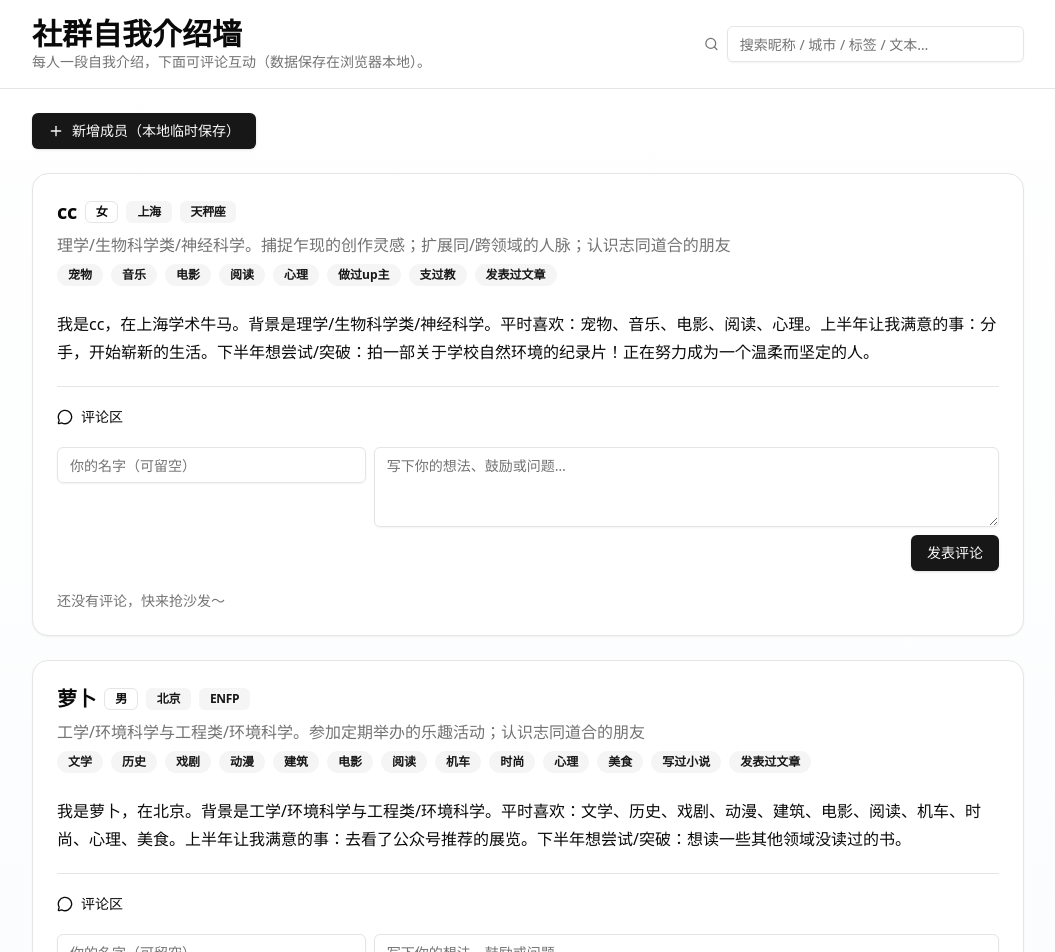
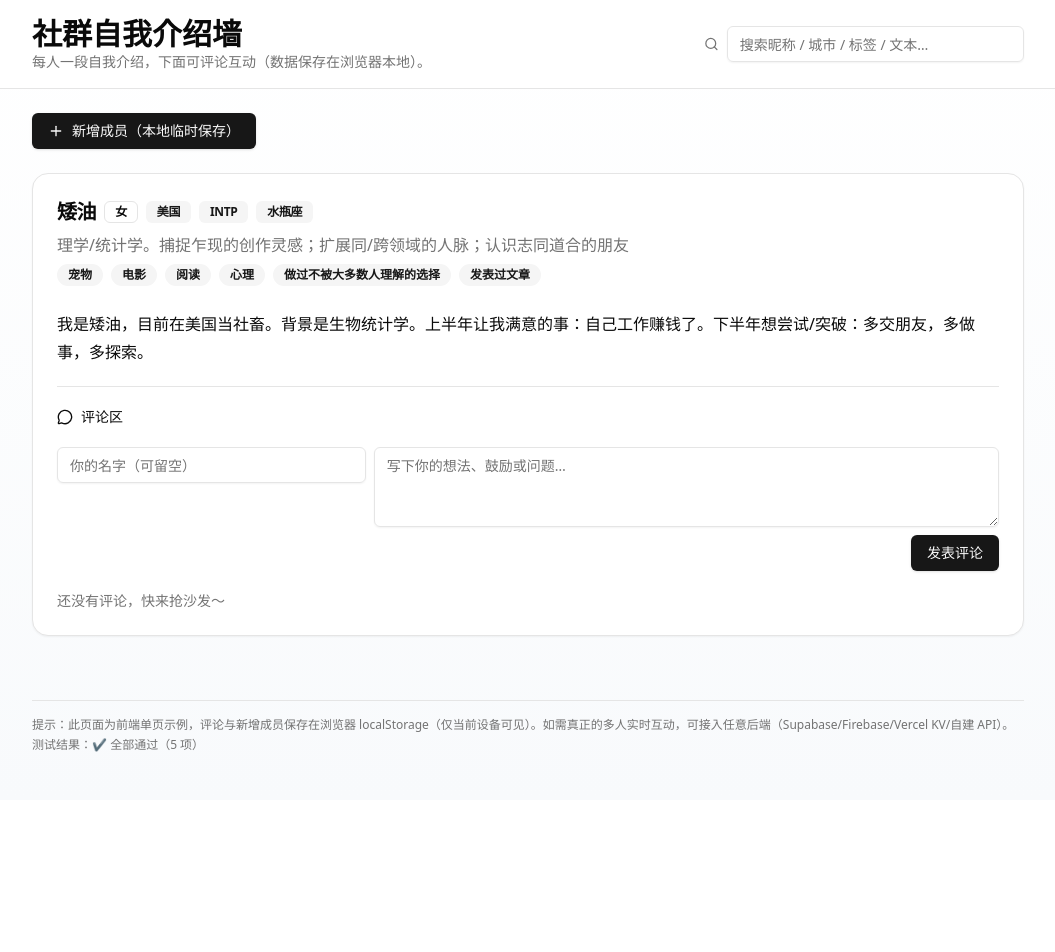
Before and after one commit to sophiezhu557/intro_wall, a React (Vite) app: page / in a window 1280 px wide. Shown: the top 952 px of the page, without its empty margins (112-1167 px from the left). After the commit the page ends 800 px from the top, so only its background shows below. Built offline with nearby package versions, Linux system fonts and the light colour scheme.

Commit message:
changed personal information

```diff
--- a/src/App.jsx
+++ b/src/App.jsx
@@ -11,78 +11,94 @@ import { X, MessageCircle, Search, Plus } from "lucide-react";
 // =====================
 // 数据源（可替换为完整导出的 JSON）
 // =====================
+// const PEOPLE = [
+//   {
+//     id: "p1",
+//     name: "cc",
+//     gender: "女",
+//     city: "上海",
+//     mbti: "",
+//     zodiac: "天秤座",
+//     tags: ["宠物", "音乐", "电影", "阅读", "心理", "做过up主", "支过教", "发表过文章"],
+//     headline:
+//       "理学/生物科学类/神经科学。捕捉乍现的创作灵感；扩展同/跨领域的人脉；认识志同道合的朋友",
+//     intro:
+//       "我是cc，在上海学术牛马。背景是理学/生物科学类/神经科学。平时喜欢：宠物、音乐、电影、阅读、心理。上半年让我满意的事：分手，开始崭新的生活。下半年想尝试/突破：拍一部关于学校自然环境的纪录片！正在努力成为一个温柔而坚定的人。",
+//   },
+//   {
+//     id: "p2",
+//     name: "萝卜",
+//     gender: "男",
+//     city: "北京",
+//     mbti: "ENFP",
+//     zodiac: "",
+//     tags: [
+//       "文学",
+//       "历史",
+//       "戏剧",
+//       "动漫",
+//       "建筑",
+//       "电影",
+//       "阅读",
+//       "机车",
+//       "时尚",
+//       "心理",
+//       "美食",
+//       "写过小说",
+//       "发表过文章",
+//     ],
+//     headline: "工学/环境科学与工程类/环境科学。参加定期举办的乐趣活动；认识志同道合的朋友",
+//     intro:
+//       "我是萝卜，在北京。背景是工学/环境科学与工程类/环境科学。平时喜欢：文学、历史、戏剧、动漫、建筑、电影、阅读、机车、时尚、心理、美食。上半年让我满意的事：去看了公众号推荐的展览。下半年想尝试/突破：想读一些其他领域没读过的书。",
+//   },
+//   {
+//     id: "p3",
+//     name: "王一",
+//     gender: "",
+//     city: "",
+//     mbti: "INFP",
+//     zodiac: "双鱼座",
+//     tags: [
+//       "健身",
+//       "游戏",
+//       "艺术",
+//       "音乐",
+//       "哲学",
+//       "文学",
+//       "历史",
+//       "动漫",
+//       "摄影",
+//       "电影",
+//       "阅读",
+//       "舞蹈",
+//       "时尚",
+//       "表演",
+//       "心理",
+//       "美食",
+//       "solo trip",
+//       "勇敢做过不被他人理解的选择",
+//       "发表过文章",
+//     ],
+//     headline:
+//       "法学/公安学类/犯罪学。获得高质的表达机会；捕捉乍现的创作灵感；扩展同/跨领域的人脉；参加定期举办的乐趣活动；认识志同道合的朋友；收获建设性建议/意见",
+//     intro:
+//       "我是王一。背景是法学/公安学类/犯罪学。平时喜欢：健身、游戏、艺术、音乐、哲学、文学、历史、动漫、摄影、电影、阅读、舞蹈、时尚、表演、心理、美食。上半年让我满意的事：完成了一项大工作，并认清一些事情。同时身体还比较健康。下半年想尝试/突破：着重在个人层面，做个人选择。我是一个兴趣比较广泛的人，非常想有一些新的信息刺激，同时又需要很多时间消化，非常期待与大家聊天。",
+//   },
+// ];
+
 const PEOPLE = [
   {
     id: "p1",
-    name: "cc",
+    name: "矮油",
     gender: "女",
-    city: "上海",
-    mbti: "",
-    zodiac: "天秤座",
-    tags: ["宠物", "音乐", "电影", "阅读", "心理", "做过up主", "支过教", "发表过文章"],
+    city: "美国",
+    mbti: "INTP",
+    zodiac: "水瓶座",
+    tags: ["宠物", "电影", "阅读", "心理", "做过不被大多数人理解的选择", "发表过文章"],
     headline:
-      "理学/生物科学类/神经科学。捕捉乍现的创作灵感；扩展同/跨领域的人脉；认识志同道合的朋友",
+      "理学/统计学。捕捉乍现的创作灵感；扩展同/跨领域的人脉；认识志同道合的朋友",
     intro:
-      "我是cc，在上海学术牛马。背景是理学/生物科学类/神经科学。平时喜欢：宠物、音乐、电影、阅读、心理。上半年让我满意的事：分手，开始崭新的生活。下半年想尝试/突破：拍一部关于学校自然环境的纪录片！正在努力成为一个温柔而坚定的人。",
-  },
-  {
-    id: "p2",
-    name: "萝卜",
-    gender: "男",
-    city: "北京",
-    mbti: "ENFP",
-    zodiac: "",
-    tags: [
-      "文学",
-      "历史",
-      "戏剧",
-      "动漫",
-      "建筑",
-      "电影",
-      "阅读",
-      "机车",
-      "时尚",
-      "心理",
-      "美食",
-      "写过小说",
-      "发表过文章",
-    ],
-    headline: "工学/环境科学与工程类/环境科学。参加定期举办的乐趣活动；认识志同道合的朋友",
-    intro:
-      "我是萝卜，在北京。背景是工学/环境科学与工程类/环境科学。平时喜欢：文学、历史、戏剧、动漫、建筑、电影、阅读、机车、时尚、心理、美食。上半年让我满意的事：去看了公众号推荐的展览。下半年想尝试/突破：想读一些其他领域没读过的书。",
-  },
-  {
-    id: "p3",
-    name: "王一",
-    gender: "",
-    city: "",
-    mbti: "INFP",
-    zodiac: "双鱼座",
-    tags: [
-      "健身",
-      "游戏",
-      "艺术",
-      "音乐",
-      "哲学",
-      "文学",
-      "历史",
-      "动漫",
-      "摄影",
-      "电影",
-      "阅读",
-      "舞蹈",
-      "时尚",
-      "表演",
-      "心理",
-      "美食",
-      "solo trip",
-      "勇敢做过不被他人理解的选择",
-      "发表过文章",
-    ],
-    headline:
-      "法学/公安学类/犯罪学。获得高质的表达机会；捕捉乍现的创作灵感；扩展同/跨领域的人脉；参加定期举办的乐趣活动；认识志同道合的朋友；收获建设性建议/意见",
-    intro:
-      "我是王一。背景是法学/公安学类/犯罪学。平时喜欢：健身、游戏、艺术、音乐、哲学、文学、历史、动漫、摄影、电影、阅读、舞蹈、时尚、表演、心理、美食。上半年让我满意的事：完成了一项大工作，并认清一些事情。同时身体还比较健康。下半年想尝试/突破：着重在个人层面，做个人选择。我是一个兴趣比较广泛的人，非常想有一些新的信息刺激，同时又需要很多时间消化，非常期待与大家聊天。",
+      "我是矮油，目前在美国当社畜。背景是生物统计学。上半年让我满意的事：自己工作赚钱了。下半年想尝试/突破：多交朋友，多做事，多探索。",
   },
 ];
 
```
